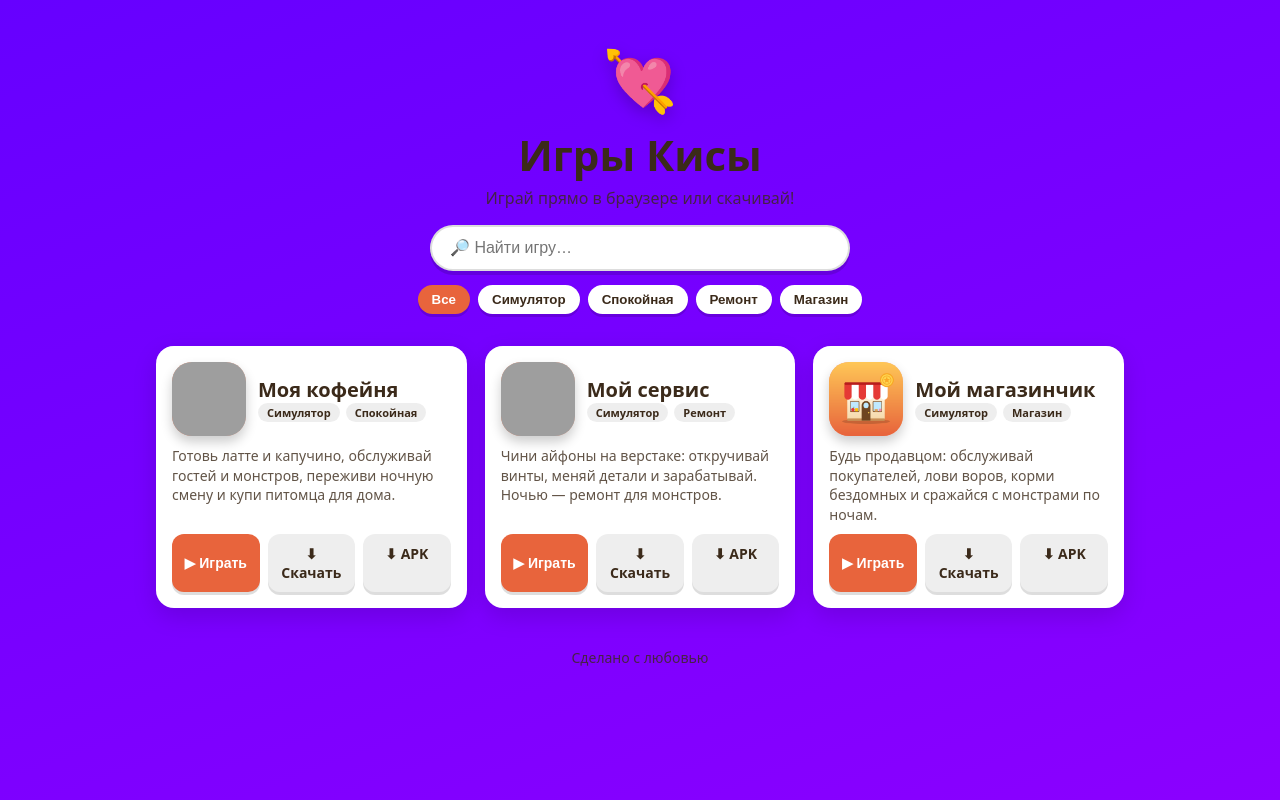
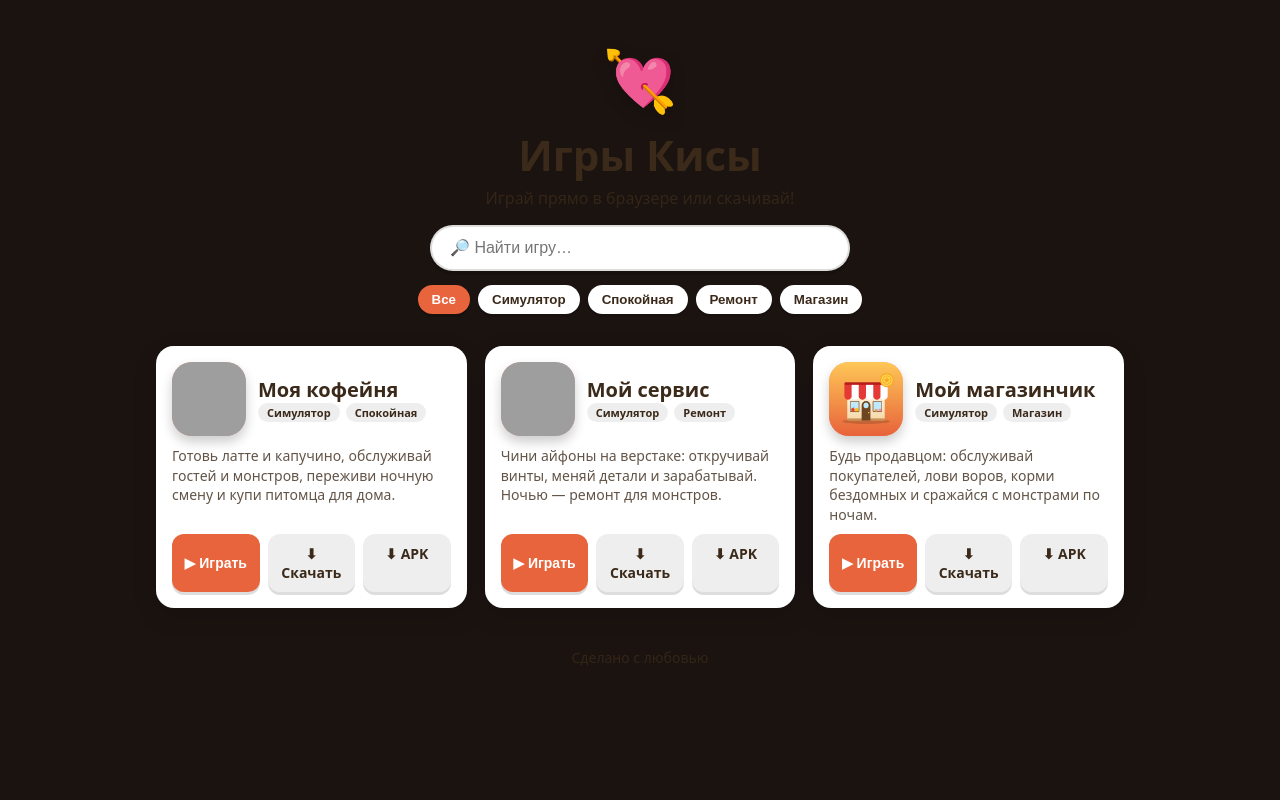
Before and after one commit to ZARIgames/ZARI, a plain HTML site: page index.html in a window 1280 px wide. Drawn offline with Linux system fonts and the light colour scheme; grey boxes are pictures that could not be loaded.

Commit message:
Update index.html

```diff
--- a/index.html
+++ b/index.html
@@ -51,7 +51,7 @@ const SITE={
   ],
   theme:{
     accent:"#e8643c",               // главный цвет кнопок
-    bg1:"#6600ff", bg2:"#8b00ff",   // градиент фона
+    bg1:"#1B1310", bg2:"#1B1310",   // градиент фона
     text:"#3b2a1a", card:"#ffffff", // цвет текста и карточек
     radius:18,                      // скругление карточек, px
     font:"system",                  // system | serif | mono | round
```
